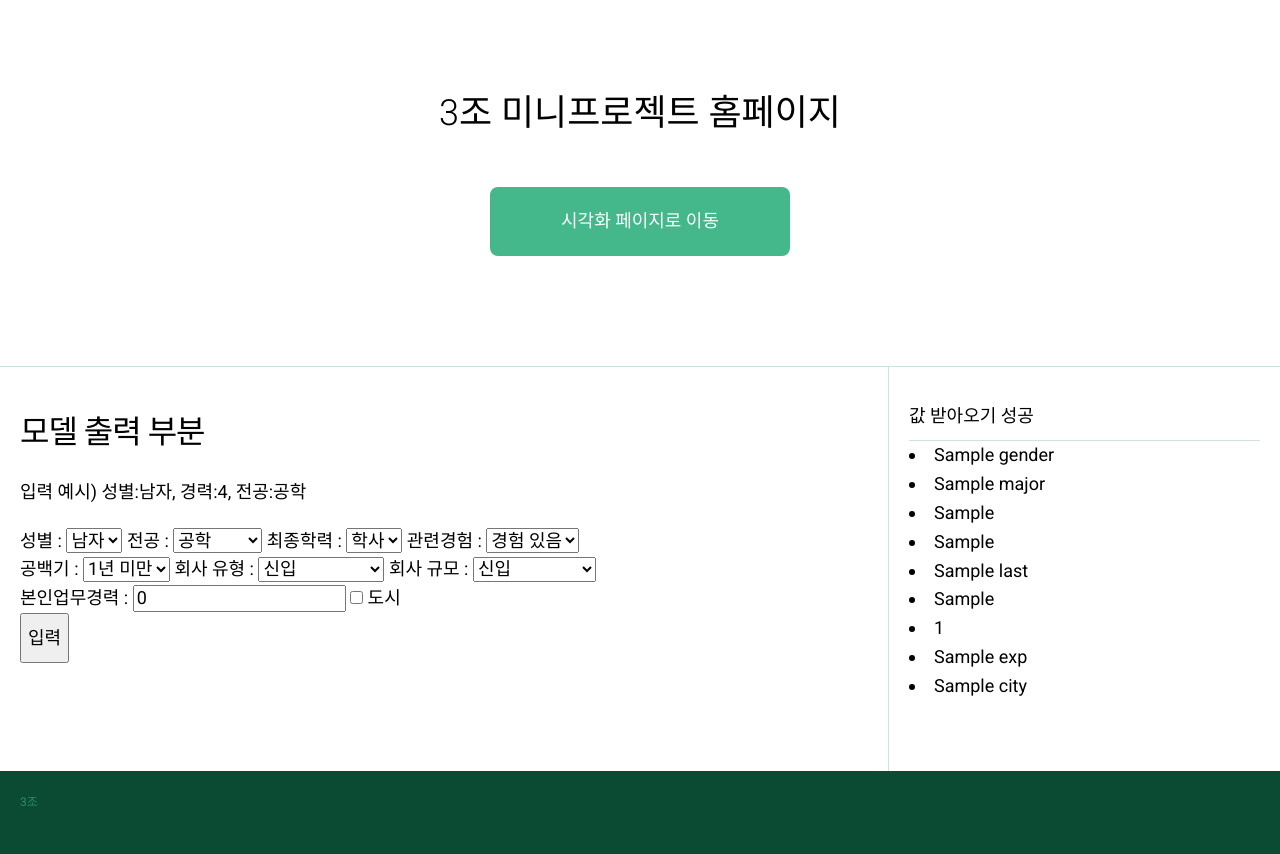
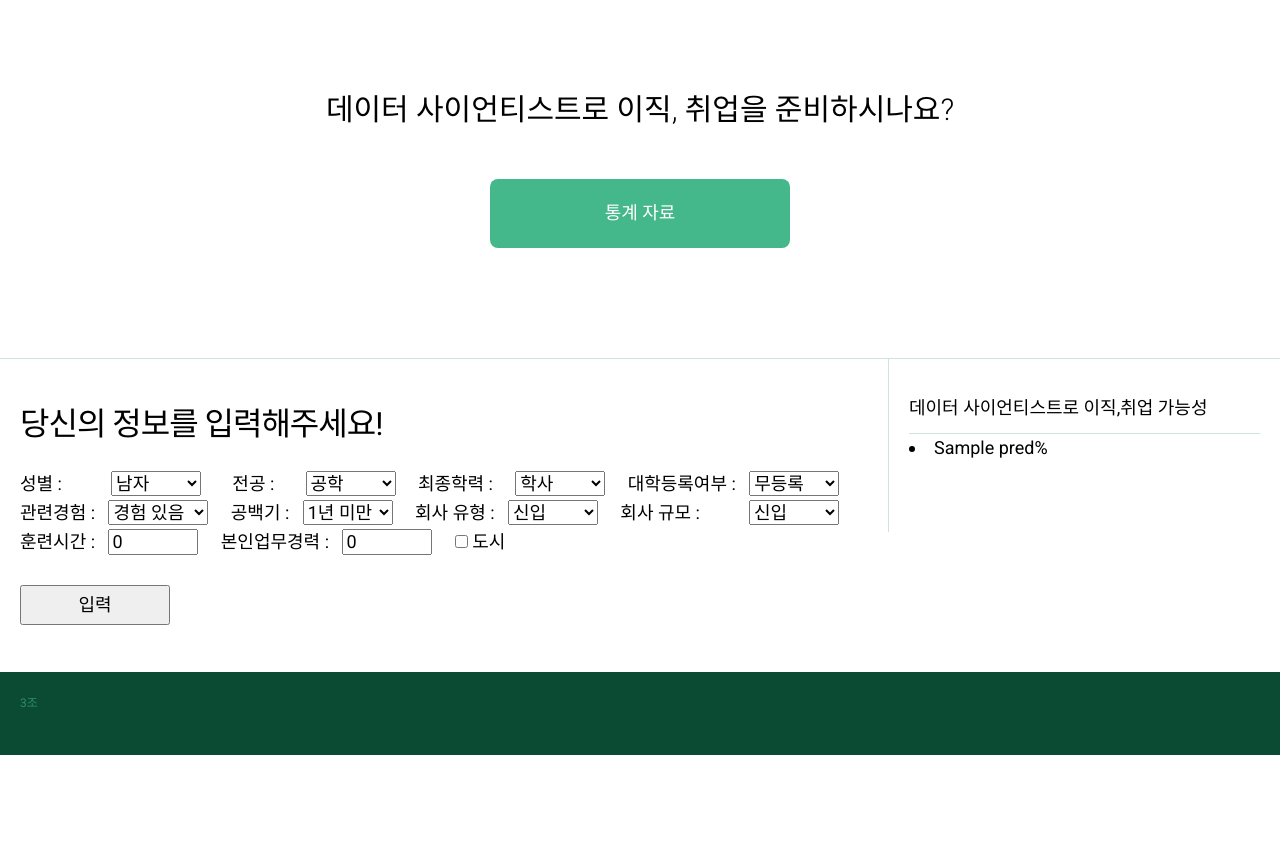
Before and after one commit to dch9610/Mini_Project2, a Flask app: template Web/templates/model/model.html in a window 1280 px wide. Shown: the part 72-926 px from the top of the page. After the commit the page ends 827 px from the top, so only its background shows below. Run offline with Flask 2, Linux system fonts and the light colour scheme; the template is opened without the code that fills it: most values are stand-ins (such as "Sample title", 1, 10 or a date in 2020).

Commit message:
모델화면

```diff
--- a/Web/templates/model/model_main.html
+++ b/Web/templates/model/model_main.html
@@ -1,57 +1,63 @@
 <div class="container-float">
 
   <div class="main-content">
-    <h2 class="main-title">모델 출력 부분</h2>
-    <p class="main-desc">
-      입력 예시) 성별:남자, 경력:4, 전공:공학
-    </p>
+    <h2 class="main-title">당신의 정보를 입력해주세요!</h2>
 
-    <form method="POST">
+    <form id="clas_form" method="POST">
       <div>
-        <label>성별 :</label>
-        <select name="gender">
+        <p>
+          <label>성별 :</label>  &nbsp;  &nbsp;  &nbsp;  &nbsp;  &nbsp;
+          <select name="gender" style= "width:90px">
             <option value="남성">남자</option>
             <option value="여성">여자</option>
-        </select>
+          </select> &nbsp; &nbsp;  &nbsp;
 
-        <label> 전공 :</label>
-        <select name="major">
+          <label> 전공 :</label> &nbsp;  &nbsp;  &nbsp;
+          <select name="major" style= "width:90px">
             <option value="공학">공학</option>
             <option value="인문학">인문학</option>
             <option value="경영학">경영학</option>
             <option value="예술">예술</option>
             <option value="기타 전공">기타전공</option>
             <option value="전공 없음">전공없음</option>
-        </select>
+          </select> &nbsp; &nbsp;
 
-        <label> 최종학력 :</label>
-        <select name="edu_lev">
+          <label> 최종학력  :</label>  &nbsp;   &nbsp;
+          <select name="edu_lev" style= "width:90px">
             <option value="학사">학사</option>
             <option value="고졸">고졸</option>
             <option value="석사">석사</option>
             <option value="박사">박사</option>
             <option value="초졸">초졸</option>
-        </select>
+          </select> &nbsp; &nbsp;
 
-        <label> 관련경험 :</label>
-        <select name="re_exp">
+          <label> 대학등록여부 :</label>  &nbsp;
+          <select name="en_uni" style= "width:90px">
+            <option value="무등록">무등록</option>
+            <option value="정규">정규</option>
+            <option value="시간제">시간제</option>
+          </select> &nbsp; &nbsp;
+
+          <br>
+          <label> 관련경험 :</label>  &nbsp;
+          <select name="re_exp" style= "width:100px">
             <option value="관련 경험 있음">경험 있음</option>
             <option value="관련 경험 없음">경험 없음</option>
           </select>
-        <br>
+          &nbsp; &nbsp;
 
-        <label> 공백기 :</label>
-        <select name="last">
+          <label> 공백기 :</label>  &nbsp;
+          <select name="last" style= "width:90px">
             <option value="0">1년 미만</option>
             <option value="1">1년</option>
             <option value="2">2년</option>
             <option value="3">3년</option>
             <option value="4">4년</option>
             <option value="5">4년 이상</option>
-        </select>
+          </select> &nbsp; &nbsp;
 
-        <label> 회사 유형 :</label>
-        <select name="comp_type">
+        <label> 회사 유형 :</label>  &nbsp;
+        <select name="comp_type" style= "width:90px">
           <option value="신입">신입</option>
           <option value="공공기관">공공기관</option>
           <option value="유한책임회사">유한책임회사</option>
@@ -59,10 +65,10 @@
           <option value="비정부기구">비정부기구</option>
           <option value="투자받은 스타트업">투자 스타트업</option>
           <option value="기타">기타</option>
-        </select>
+        </select> &nbsp; &nbsp;
 
-        <label> 회사 규모 :</label>
-        <select name="comp_size">
+        <label> 회사 규모 :</label>  &nbsp;  &nbsp;  &nbsp;  &nbsp;  &nbsp;
+        <select name="comp_size" style= "width:90px">
           <option value='0'>신입</option>
           <option value='<10'>10명미만</option>
           <option value='10/49'>10~49</option>
@@ -75,17 +81,22 @@
         </select>
         <br>
 
-        <label> 본인업무경력 :</label>
-        <input type="text" class="exp" name="exp" value="0" min="0" max="21">
+        <label> 훈련시간 :</label>  &nbsp;
+        <input type="text" class="training" name="training" value="0" min="0" size=7>  &nbsp;  &nbsp;
+
+        <label> 본인업무경력 :</label>  &nbsp;
+        <input type="text" class="exp" name="exp" value="0" min="0" max="21" size=7>  &nbsp;  &nbsp;
 
         <input type="checkbox" id='city' name='city' value=0.84> 도시
 
 
         <br>
-        <button type='submit' class="btn btn-primary" style="with:150px; height:50px">입력</button>
+        <br>
+        <button type='submit' class="btn btn-primary" style="width:150px; height:40px">입력</button>
 
       </div>
       <br>
+
     </form>
 
   </div>
@@ -93,16 +104,11 @@
 
   <div class="side-content">
     <div class="latest-news infos">
-      <h2 class="infos-title">값 받아오기 성공</h2>
-      <li>{{gender}}</li>
-      <li>{{major}}</li>
-      <li>{{edu_lev}}</li>
-      <li>{{re_exp}}</li>
-      <li>{{last}}</li>
-      <li>{{comp_type}}</li>
-      <li>{{comp_size}}</li>
-      <li>{{exp}}</li>
-      <li>{{city}}</li>
+      <h2 class="infos-title">데이터 사이언티스트로 이직,취업 가능성</h2>
+
+      <li>{{pred}}%</li>
+
+
 
 
     </div>
--- a/Web/templates/model/model_main_top.html
+++ b/Web/templates/model/model_main_top.html
@@ -1,10 +1,10 @@
 <div class="hero-section">
     <div class="container">
-        <p class="intro-desc">
-            3조 미니프로젝트 홈페이지
-        </p>
+        <h3 class="intro-desc" style="color: black; font-size: 30px;">
+            데이터 사이언티스트로 이직, 취업을 준비하시나요?
+        </h3>
         <a href="{{url_for('index')}}" class="hero-cta cta">
-            시각화 페이지로 이동
+            통계 자료
         </a>
     </div>
 </div>
```
Lines whose indentation alone changed are shown as unchanged.
